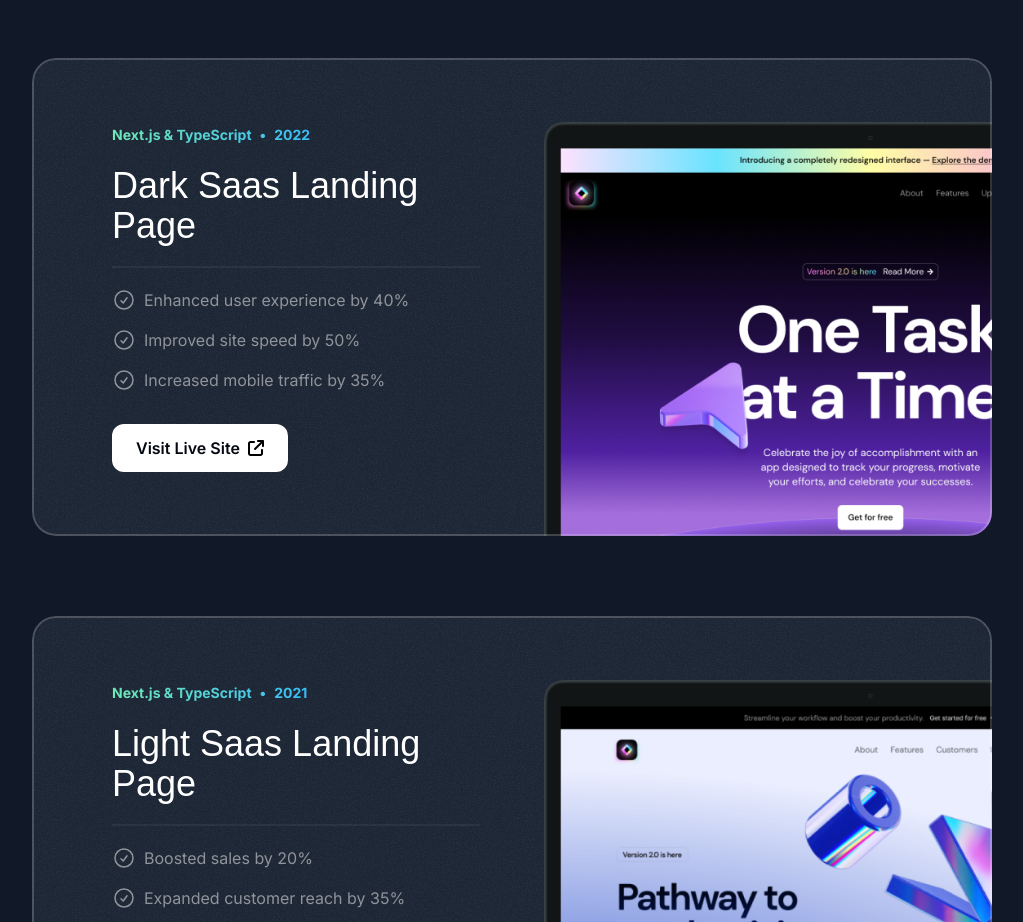
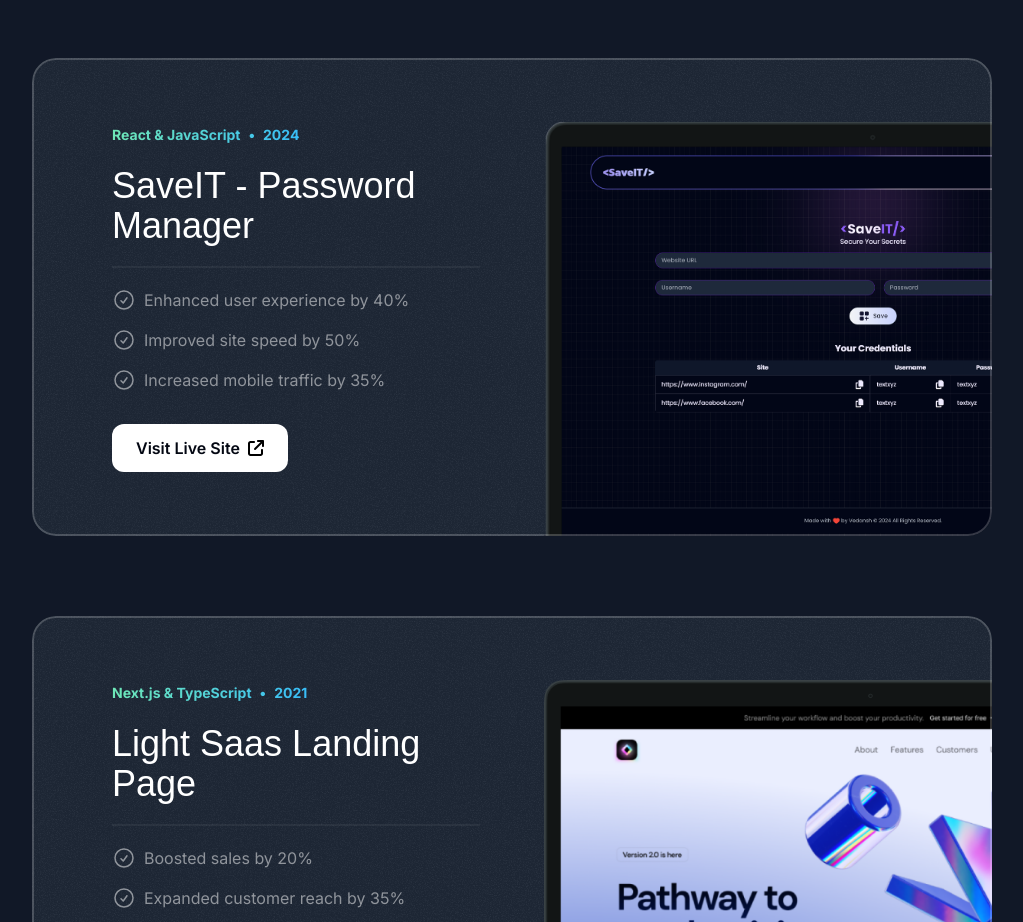
Before and after one commit to vedansh302/Portfolio-Website-using-nextjs, a Next.js app: page / in a window 1280 px wide. Shown: the part 1160-2082 px from the top of the page, without its empty margins (128-1151 px from the left). Built offline with nearby package versions, Linux system fonts and the light colour scheme; a web font is replaced by a local one.

Commit message:
updates3

```diff
--- a/src/sections/Projects.tsx
+++ b/src/sections/Projects.tsx
@@ -1,24 +1,25 @@
-import darkSaasLandingPage from "@/assets/images/dark-saas-landing-page.png";
+import darkSaasLandingPage from "@/assets/images/saveit passmanager1.png";
 import lightSaasLandingPage from "@/assets/images/light-saas-landing-page.png";
 import aiStartupLandingPage from "@/assets/images/ai-startup-landing-page.png";
 import Image from "next/image";
 import CheckCircleIcon from "@/assets/icons/check-circle.svg";
 import ArrowUpRightIcon from "@/assets/icons/arrow-up-right-link.svg";
+import githubIcon from "@/assets/icons/github.svg";
 import grainImage from "@/assets/images/grain.jpg";
 import { SectionHeader } from "@/components/SectionHeader";
 import { Card } from "@/components/Card";
 
 const portfolioProjects = [
   {
-    technologies: "Next.js & TypeScript",
-    year: "2022",
-    title: "Dark Saas Landing Page",
+    technologies: "React & JavaScript",
+    year: "2024",
+    title: "SaveIT - Password Manager",
     results: [
       { title: "Enhanced user experience by 40%" },
       { title: "Improved site speed by 50%" },
       { title: "Increased mobile traffic by 35%" },
     ],
-    link: "https://youtu.be/4k7IdSLxh6w",
+    link: "https://saveit-passwordmanager.vercel.app",
     image: darkSaasLandingPage,
   },
   {
@@ -51,7 +52,7 @@ export const ProjectsSection = () => {
   return (
     <section className="pb-16 lg:py-24">
       <div className="container">
-        <SectionHeader eyebrow="Real-World Results" title="Featured Projects" description="See how I transformed concepts into engaging digital experiences."/>
+        <SectionHeader eyebrow="Real-World Results" title="Featured Projects" description="See how I transformed concepts into engaging digital experiences." />
         <div className="flex flex-col mt-10 md:mt-20 gap-20">
           {portfolioProjects.map((project, projectIndex) => (
             <Card
```
Also changed, not shown: src/assets/images/saveit passmanager.png (added), src/assets/images/saveit passmanager1.png (added). Lines whose indentation alone changed are shown as unchanged.
